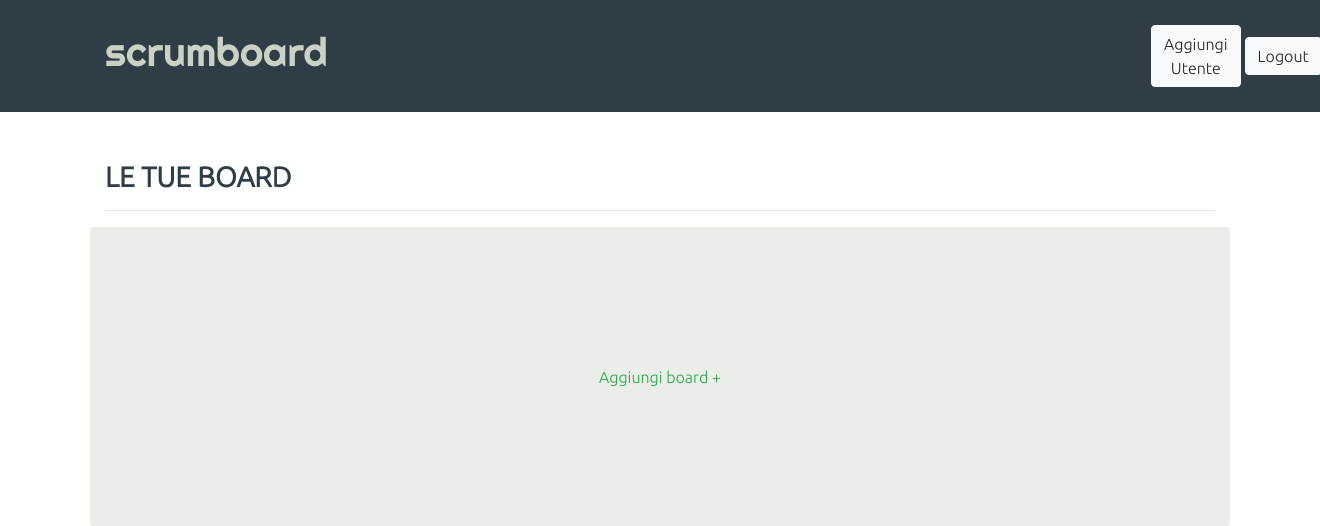
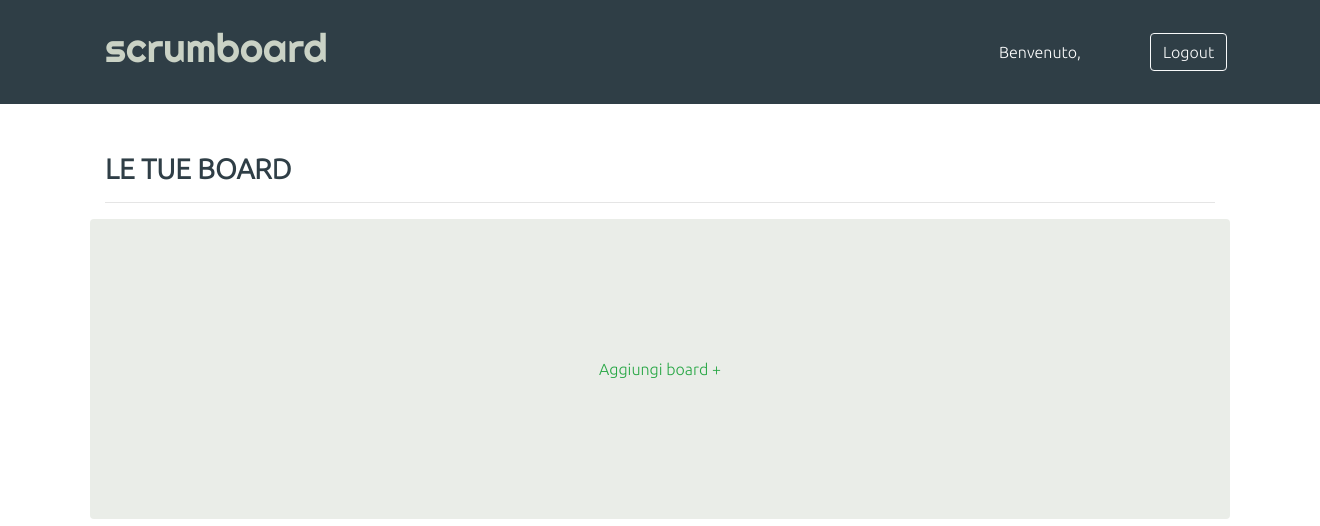
Before and after one commit to elepuggioni/progettoISW, a Django app: page / in a window 1320 px wide. Shown: the top 526 px of the page. Run offline with Django 3.2, Linux system fonts and the light colour scheme; lists and menus that the app fills with data are empty; parts of the project's set-up code (start-up, migrations or seed data) failed here and were passed over; some libraries are stand-ins or nearby versions.

Commit message:
modifiche base

```diff
--- a/ScrumBoard/ScrumBoard/templates/base.html
+++ b/ScrumBoard/ScrumBoard/templates/base.html
@@ -24,17 +24,15 @@
     <div class="container-fluid bg-header">
         <div class="container">
             <div class="row align-items-center py-4">
-                <div class="col-11">
+                <div class="col-9">
                     <h1 class="text-header">scrumboard</h1>
                 </div>
+                <!--da mettere: if utente loggato-->
+                <div class="col-2">
+                    <p class="text-center my-auto text-white">Benvenuto, {{user.username}}</p>
+                </div>
                 <div class="col">
-                     <table>
-                        <tr>
-                            <th><button type="button" class="btn btn-light">Aggiungi Utente</button></th>
-                            <th></th>
-                            <th><span><a href="{% url 'logout' %}" class="btn btn-light">Logout</a></span></th>
-                        </tr>
-                    </table>
+                     <a href="{% url 'logout' %}" class="btn btn-outline-light">Logout</a>
                 </div>
             </div>
         </div>
```
